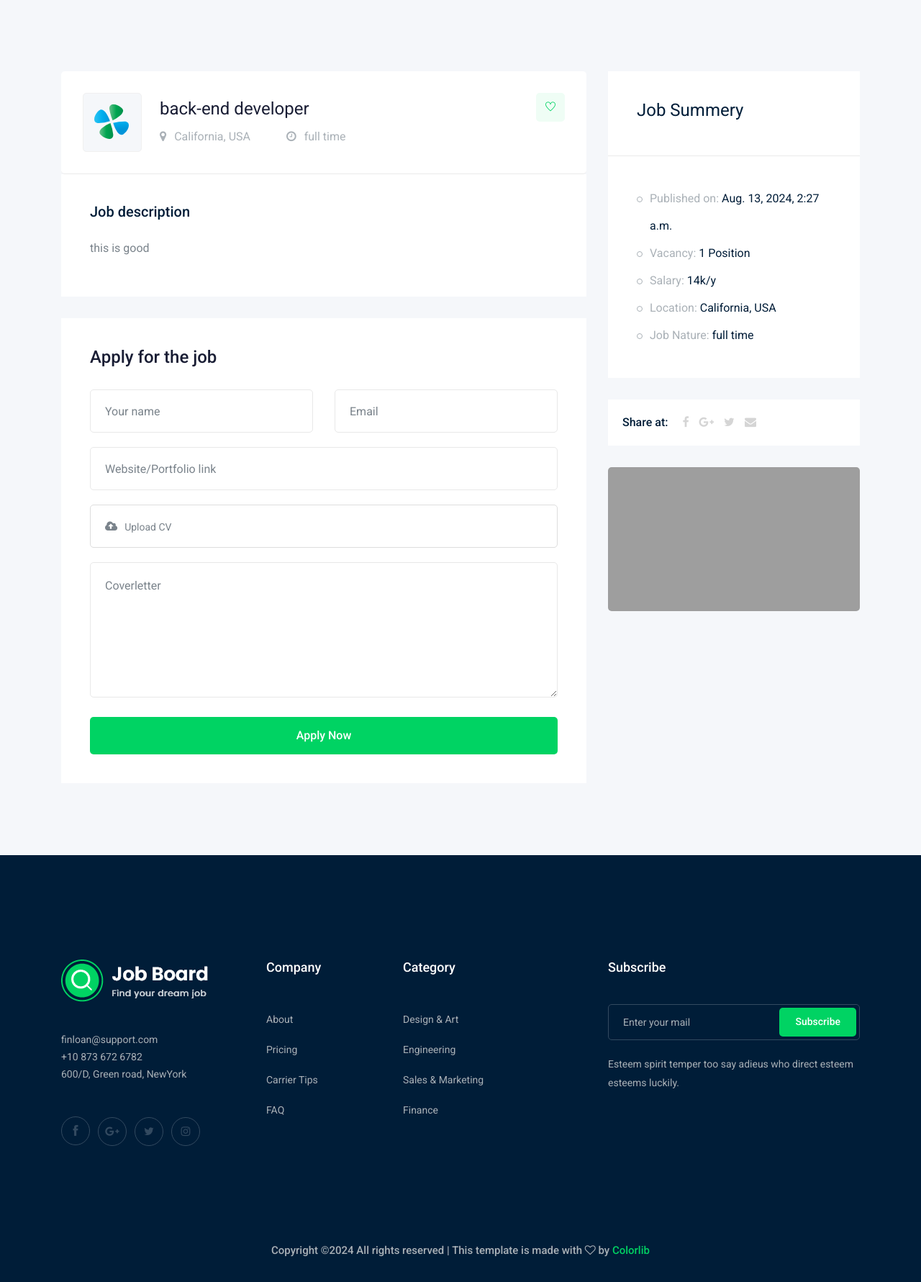
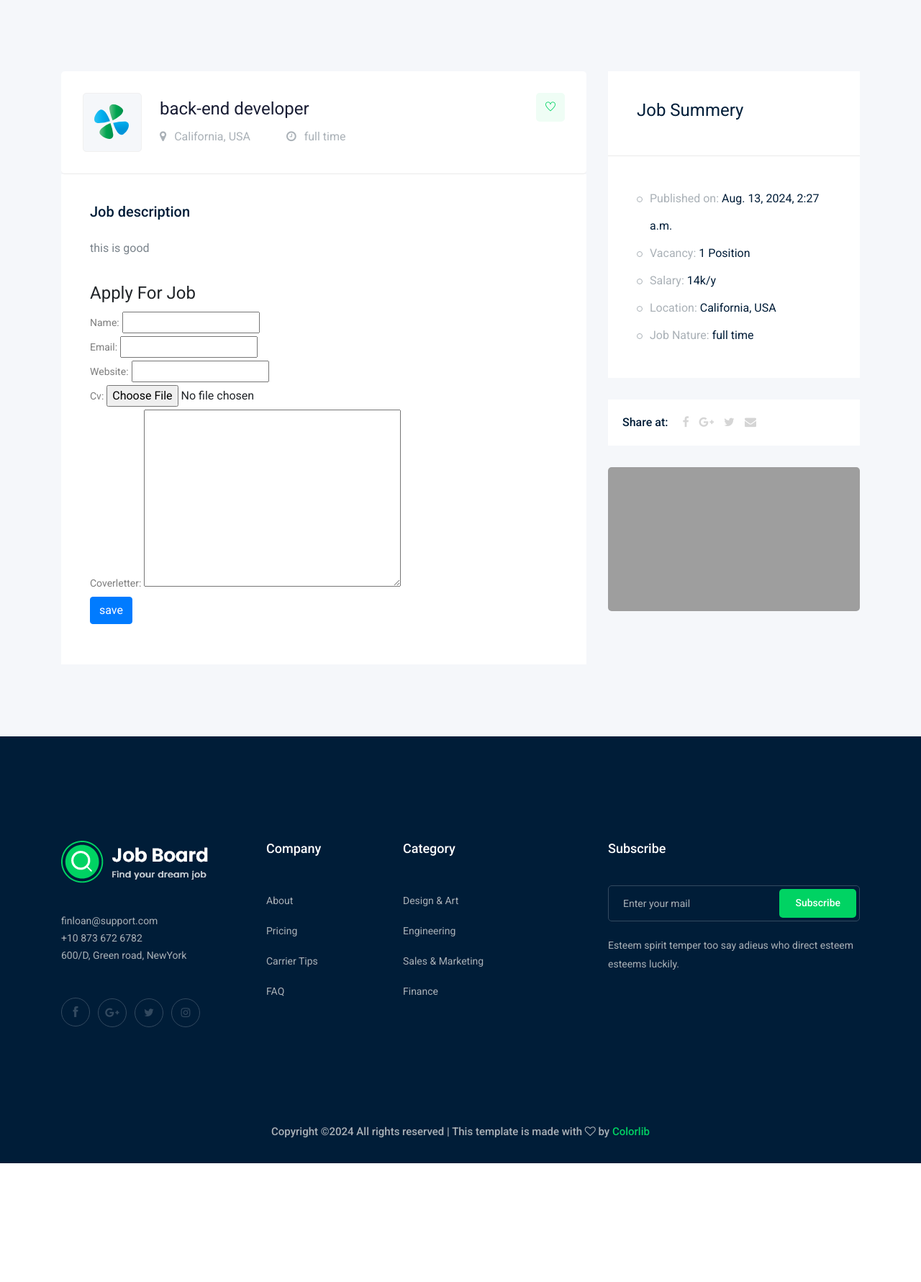
Before and after one commit to FAROUKDEV7/django-job-board, a Django app: a page that uses templates/job/job_detail.html in a window 1280 px wide. Shown: the part 352-2133 px from the top of the page at 72% size. After the commit the page ends 1968 px from the top, so only its background shows below. Run offline with Django 5.2, Linux system fonts and the light colour scheme; data comes from the database, SQL or seed files in the repository; both versions use the stored data as it was after the commit; a map, chart or similar area stays blank; some libraries are stand-ins or nearby versions; grey boxes are pictures that could not be loaded.

Commit message:
add form

```diff
--- a/job/admin.py
+++ b/job/admin.py
@@ -1,5 +1,6 @@
 from django.contrib import admin
-from .models import Job , Category
+from .models import Job , Category ,Apply
 # Register your models here.
 admin.site.register(Job)
 admin.site.register(Category)
+admin.site.register(Apply)
--- /dev/null
+++ b/job/form.py
@@ -0,0 +1,6 @@
+from django import forms
+from .models import Apply
+class ApplyForm(forms.ModelForm):
+    class Meta:
+        model=Apply
+        fields=['name','email','website','cv','coverletter']
--- a/job/models.py
+++ b/job/models.py
@@ -37,3 +37,14 @@ class Category(models.Model):
     name=models.CharField(max_length=30)
     def __str__(self):
         return self.name
+
+
+
+class Apply(models.Model):
+    job=models.ForeignKey(Job,on_delete=models.CASCADE)
+    name=models.CharField(max_length=50)
+    email=models.EmailField(max_length=100)
+    website=models.URLField(max_length=100)
+    cv=models.FileField(upload_to='applyjob/')
+    coverletter=models.TextField(max_length=500)
+    created_at=models.DateTimeField(auto_now=True)
--- a/job/views.py
+++ b/job/views.py
@@ -1,6 +1,7 @@
 from django.shortcuts import render
 from .models import Job
 from django.core.paginator import Paginator
+from .form import ApplyForm
 # Create your views here.
 def job_list(request):
     job_list=Job.objects.all()
@@ -12,5 +13,13 @@ def job_list(request):
 
 def job_detail(request , slug):
     job_detail=Job.objects.get(slug=slug)
-    context={'job':job_detail}
+    if request.method == 'POST':
+        form=ApplyForm(request.POST , request.FILES)
+        if form.is_valid:
+            myform=form.save(commit=False)
+            myform.job=job_detail
+            myform.save()
+    else:
+        form=ApplyForm()
+    context={'job':job_detail,'form':form}
     return render(request,'job/job_detail.html',context)
--- a/project/settings.py
+++ b/project/settings.py
@@ -12,6 +12,7 @@ https://docs.djangoproject.com/en/5.1/ref/settings/
 
 from pathlib import Path
 import os
+
 # Build paths inside the project like this: BASE_DIR / 'subdir'.
 BASE_DIR = Path(__file__).resolve().parent.parent
 
@@ -40,6 +41,11 @@ INSTALLED_APPS = [
 
     # my apps
     'job.apps.JobConfig',
+
+    # bootstrap
+    'bootstrap5form',
+
+
 ]
 
 MIDDLEWARE = [
--- a/templates/job/job_detail.html
+++ b/templates/job/job_detail.html
@@ -1,4 +1,5 @@
 {% extends 'base.html' %}
+{% load bootstrap5form %}
 
 {% block body %}
 
@@ -29,7 +30,9 @@
                                 <img src="img/svg_icon/1.svg" alt="">
                             </div>
                             <div class="jobs_conetent">
-                                    <a href="#"><h4>{{job}}</h4></a>
+                                <a href="#">
+                                    <h4>{{job}}</h4>
+                                </a>
                                 <div class="links_locat d-flex align-items-center">
                                     <div class="location">
                                         <p> <i class="fa fa-map-marker"></i> California, USA</p>
@@ -53,53 +56,20 @@
                         <p>{{job.description}}</p>
                         <p></p>
                     </div>
+                    <form method="post" enctype='multipart/form-data'>
+                        <legend>Apply For Job</legend>
+                        {% csrf_token %}
+                        {{ form|bootstrap5form }}
+                        <div class="form-group">
+                            <button type="submit" class="btn btn-primary">save</button>
+                        </div>
+                    </form>
+
+
 
 
                 </div>
-                    <div class="apply_job_form white-bg">
-                        <h4>Apply for the job</h4>
-                        <form action="#">
-                            <div class="row">
-                                <div class="col-md-6">
-                                    <div class="input_field">
-                                        <input type="text" placeholder="Your name">
-                                    </div>
-                                </div>
-                                <div class="col-md-6">
-                                    <div class="input_field">
-                                        <input type="text" placeholder="Email">
-                                    </div>
-                                </div>
-                                <div class="col-md-12">
-                                    <div class="input_field">
-                                        <input type="text" placeholder="Website/Portfolio link">
-                                    </div>
-                                </div>
-                                <div class="col-md-12">
-                                    <div class="input-group">
-                                        <div class="input-group-prepend">
-                                          <button type="button" id="inputGroupFileAddon03"><i class="fa fa-cloud-upload" aria-hidden="true"></i>
-                                          </button>
-                                        </div>
-                                        <div class="custom-file">
-                                          <input type="file" class="custom-file-input" id="inputGroupFile03" aria-describedby="inputGroupFileAddon03">
-                                          <label class="custom-file-label" for="inputGroupFile03">Upload CV</label>
-                                        </div>
-                                      </div>
-                                </div>
-                                <div class="col-md-12">
-                                    <div class="input_field">
-                                        <textarea name="#" id="" cols="30" rows="10" placeholder="Coverletter"></textarea>
-                                    </div>
-                                </div>
-                                <div class="col-md-12">
-                                    <div class="submit_btn">
-                                        <button class="boxed-btn3 w-100" type="submit">Apply Now</button>
-                                    </div>
-                                </div>
-                            </div>
-                        </form>
-                    </div>
+
             </div>
             <div class="col-lg-4">
                 <div class="job_sumary">
@@ -130,7 +100,7 @@
                         <div id="map" style="height: 200px;"></div>
                         <script>
                             function initMap() {
-                                var uluru = {lat: -25.363, lng: 131.044};
+                                var uluru = { lat: -25.363, lng: 131.044 };
                                 var grayStyles = [
                                     {
                                         featureType: "all",
@@ -139,18 +109,19 @@
                                             { lightness: 50 }
                                         ]
                                     },
-                                  {elementType: 'labels.text.fill', stylers: [{color: '#ccdee9'}]}
+                                    { elementType: 'labels.text.fill', stylers: [{ color: '#ccdee9' }] }
                                 ];
                                 var map = new google.maps.Map(document.getElementById('map'), {
-                                  center: {lat: -31.197, lng: 150.744},
+                                    center: { lat: -31.197, lng: 150.744 },
                                     zoom: 9,
                                     styles: grayStyles,
-                                  scrollwheel:  false
+                                    scrollwheel: false
                                 });
                             }
 
                         </script>
-                            <script src="https://maps.googleapis.com/maps/api/js?key=AIzaSyDpfS1oRGreGSBU5HHjMmQ3o5NLw7VdJ6I&callback=initMap"></script>
+                        <script
+                            src="https://maps.googleapis.com/maps/api/js?key=AIzaSyDpfS1oRGreGSBU5HHjMmQ3o5NLw7VdJ6I&callback=initMap"></script>
 
                     </div>
                 </div>
```
Also changed, not shown: db.sqlite3, job/migrations/0007_apply.py (added), job/migrations/0008_apply_created_at.py (added), media/applyjob/folderico-Hp7072.ico (added), media/applyjob/wael_2024.jpg (added), media/applyjob/wael_2024_4uqlHxi.jpg (added). Lines whose indentation alone changed are shown as unchanged.
